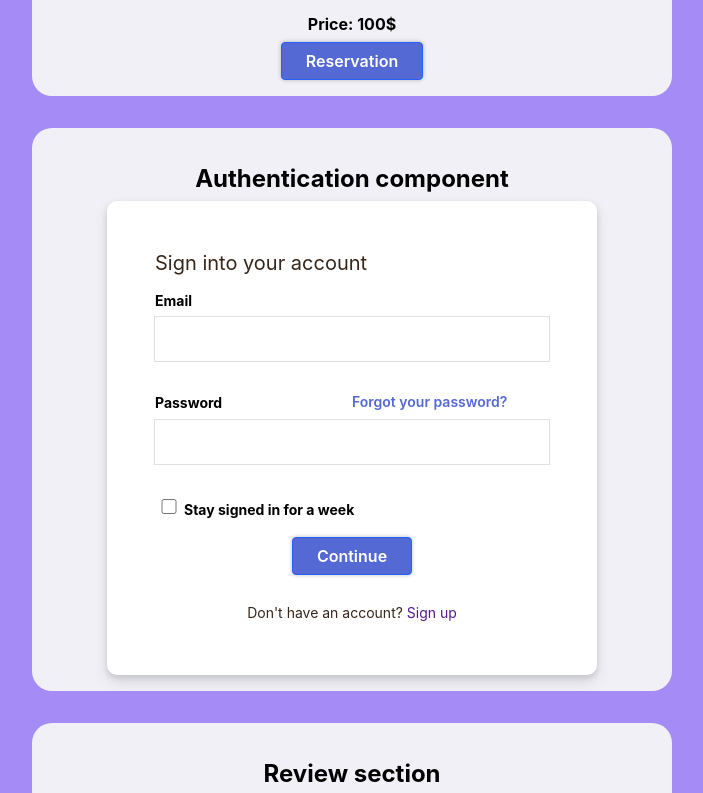
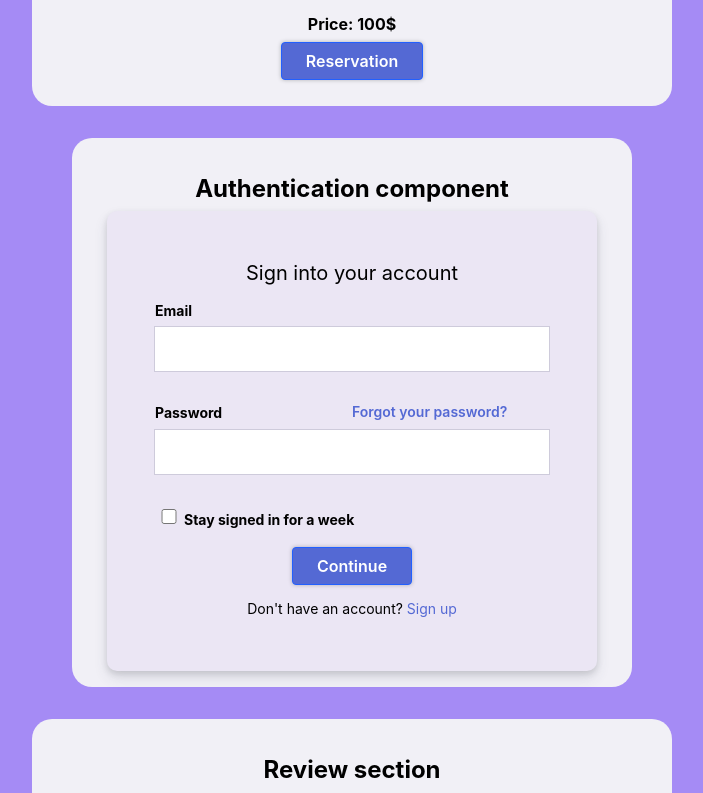
Before and after one commit to indian0ch/HotelInformalSystem, a React (Create React App) app: page /authentication in a window 1280 px wide. Shown: the part 401-1194 px from the top of the page, without its empty margins (288-991 px from the left). Built offline with nearby package versions, Linux system fonts and the light colour scheme.

Commit message:
Added some fixes in auth component)

```diff
--- a/src/components/Authentication/Authentication.module.css
+++ b/src/components/Authentication/Authentication.module.css
@@ -5,9 +5,9 @@
 
 .authenticationContainer {
     margin: 2rem auto;
-    padding: 1rem;
+    padding: 1rem 0rem;
     width: 90%;
-    max-width: 40rem;
+    max-width: 35rem;
 }
 
 .authenticationContainer h2,
--- a/src/components/Authentication/Login.js
+++ b/src/components/Authentication/Login.js
@@ -60,9 +60,7 @@ const Login = (props) => {
               a week
             </label>
           </div>
-          <div className={styles["padding-bottom--24"]}>
-            <Button onClick={onContinueHandler}>Continue</Button>
-          </div>
+          <Button onClick={onContinueHandler}>Continue</Button>
           <div className={styles.field}>
             <span>
               Don't have an account?{" "}
--- a/src/components/Authentication/Login.module.css
+++ b/src/components/Authentication/Login.module.css
@@ -2,7 +2,7 @@
     margin: 0px auto;
     width: 100%;
     max-width: 490px;
-    background: white;
+    background: rgb(235, 230, 244);
     border-radius: 10px;
     box-shadow: rgba(60, 66, 87, 0.12) 0px 7px 14px 0px, rgba(0, 0, 0, 0.12) 0px 3px 6px 0px;
 }
@@ -11,7 +11,8 @@
     display: block;
     font-size: 20px;
     line-height: 28px;
-    color: #36261a;
+    color: #000000;
+    text-align: center;
 }
 
 .padding-horizontal--48 {
@@ -67,7 +68,7 @@
 
 .field a {
     text-decoration: none;
-
+    color: rgb(84, 105, 212);
 }
 
 .forgot-password {
--- a/src/components/Authentication/Registration.js
+++ b/src/components/Authentication/Registration.js
@@ -29,7 +29,7 @@ const Registration = (props) => {
   return (
     <div className={styles.formbg}>
       <div className={styles["padding-horizontal--48"]}>
-        <span className={styles["padding-bottom--15"]}>Register a profile</span>
+        <span className={styles["padding-bottom--15"]}>Register a new profile</span>
         <form id="stripe-login">
           <div className={styles.inputBlock}>
             <label htmlFor="email">Email</label>
@@ -58,13 +58,6 @@ const Registration = (props) => {
               onChange={onChangePasswordConfirmHandler}
             ></input>
           </div>
-          <div className={styles.chechbox_styling}>
-            <label htmlFor="checkbox">
-              {" "}
-              <input type="checkbox" name="checkbox"></input> Stay signed in for
-              a week
-            </label>
-          </div>
           <div className={styles["padding-bottom--24"]}>
             <Button onClick={onClickRegisterHandler}>Register</Button>
           </div>
--- a/src/components/Authentication/Registration.module.css
+++ b/src/components/Authentication/Registration.module.css
@@ -2,7 +2,7 @@
     margin: 0px auto;
     width: 100%;
     max-width: 490px;
-    background: white;
+    background: rgb(235, 230, 244);
     border-radius: 10px;
     box-shadow: rgba(60, 66, 87, 0.12) 0px 7px 14px 0px, rgba(0, 0, 0, 0.12) 0px 3px 6px 0px;
     animation: slide-in 0.5s ease-in-out;
@@ -12,7 +12,8 @@
     display: block;
     font-size: 20px;
     line-height: 28px;
-    color: #36261a;
+    color: #000000;
+    text-align: center;
 }
 
 .padding-horizontal--48 {
@@ -39,27 +40,11 @@
     box-shadow: rgba(0, 0, 0, 0) 0px 0px 0px 0px, rgba(0, 0, 0, 0) 0px 0px 0px 0px, rgba(0, 0, 0, 0) 0px 0px 0px 0px, rgba(60, 66, 87, 0.16) 0px 0px 0px 1px, rgba(0, 0, 0, 0) 0px 0px 0px 0px, rgba(0, 0, 0, 0) 0px 0px 0px 0px, rgba(0, 0, 0, 0) 0px 0px 0px 0px;
 }
 
-.chechbox_styling {
-    display: flex;
-    align-items: center;
-    padding-bottom: 15px;
-    flex-basis: 10%;
+.inputBlock input:active {
+    border: 1px solid #d76ef2;
+    transition: all 0.1s ease;
 }
 
-.chechbox_styling label {
-    flex-basis: 60%;
-    display: flex;
-    align-items: center;
-    margin: 0;
-}
-
-.chechbox_styling input {
-    width: 20px;
-    height: 15px;
-    margin-right: 5px;
-    box-shadow: unset;
-    min-height: unset;
-}
 
 .field span {
     font-size: 14px;
@@ -68,6 +53,12 @@
 
 .field a {
     text-decoration: none;
+    transition: all 0.1s ease;
+    color: rgb(84, 105, 212);
+}
+
+.field a:hover {
+    color: #e76ff9;
 }
 
 .forgot-password {
--- a/src/components/UI/Button/Button.module.css
+++ b/src/components/UI/Button/Button.module.css
@@ -12,6 +12,7 @@
   transition: all 0.3s ease;
   border-radius: 4px;
   font-weight: 600;
+  margin-bottom: 10px;
 }
 
 .button:focus {
```
